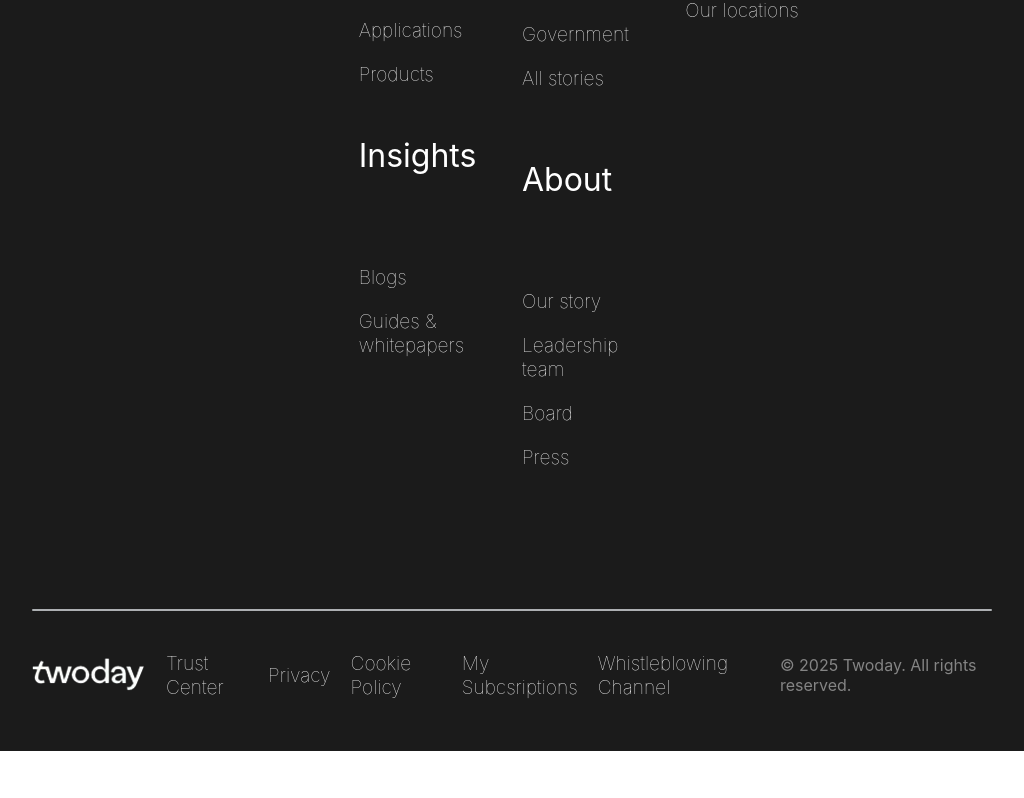
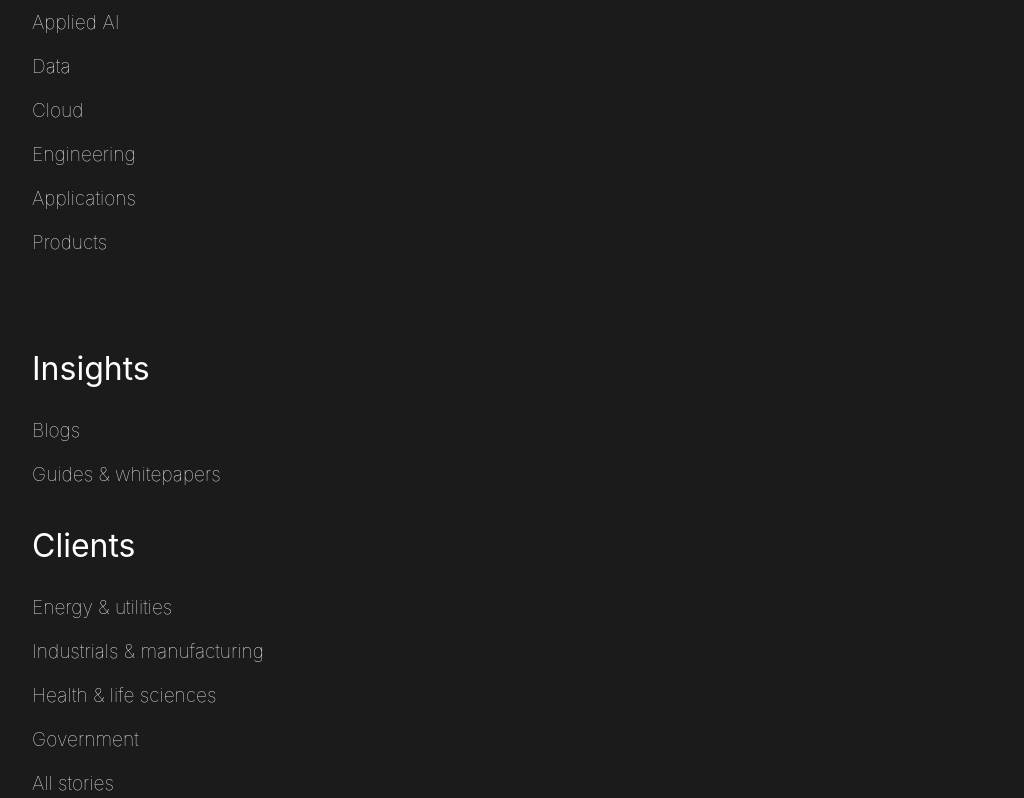
Before and after one commit to ahsan0110/twoday-frontend-, a Vue app: page / in a window 1024 px wide. Shown: the part 9142-9940 px from the top of the page. Before the commit the page ends 9893 px from the top, so only its background shows below. Built offline with nearby package versions, Linux system fonts and the light colour scheme.

Commit message:
Footer responsiveness

```diff
--- a/src/mobile.css
+++ b/src/mobile.css
@@ -132,6 +132,27 @@
   .form-row{
     flex-direction: column;
   }
+  .footer-grid{
+    display: flex;
+    flex-direction: column;
+  }
+  .heading-link{
+    margin-bottom: 30px;
+  }
+  .footer-link{
+    margin-bottom: 30px;
+  }
+  #footer-line{
+    margin-bottom: 50px;
+  }
+  .footer-bottom-part{
+    flex-direction: column;
+    align-items: flex-start;
+    row-gap: 5px;
+  }
+  .footer-bottom-part p{
+    margin-right: auto;
+  }
 
 }
 
@@ -171,6 +192,7 @@
 
 
 
+
 html, body {
   overflow-x: hidden;
 }
--- a/src/tablet.css
+++ b/src/tablet.css
@@ -125,6 +125,30 @@
   form{
   margin-right: 10px;
   }
+  .insights{
+  padding-top: 45px;
+  }
+  .footer-grid{
+    display: flex;
+    flex-direction: column;
+  }
+  .heading-link{
+    margin-bottom: 30px;
+  }
+  .footer-link{
+    margin-bottom: 30px;
+  }
+  #footer-line{
+    margin-bottom: 50px;
+  }
+  .footer-bottom-part{
+    flex-direction: column;
+    align-items: flex-start;
+    row-gap: 5px;
+  }
+  .footer-bottom-part p{
+    margin-right: auto;
+  }
 
 }
 
```
Also changed, not shown: src/style.css (line endings or trailing spaces).
